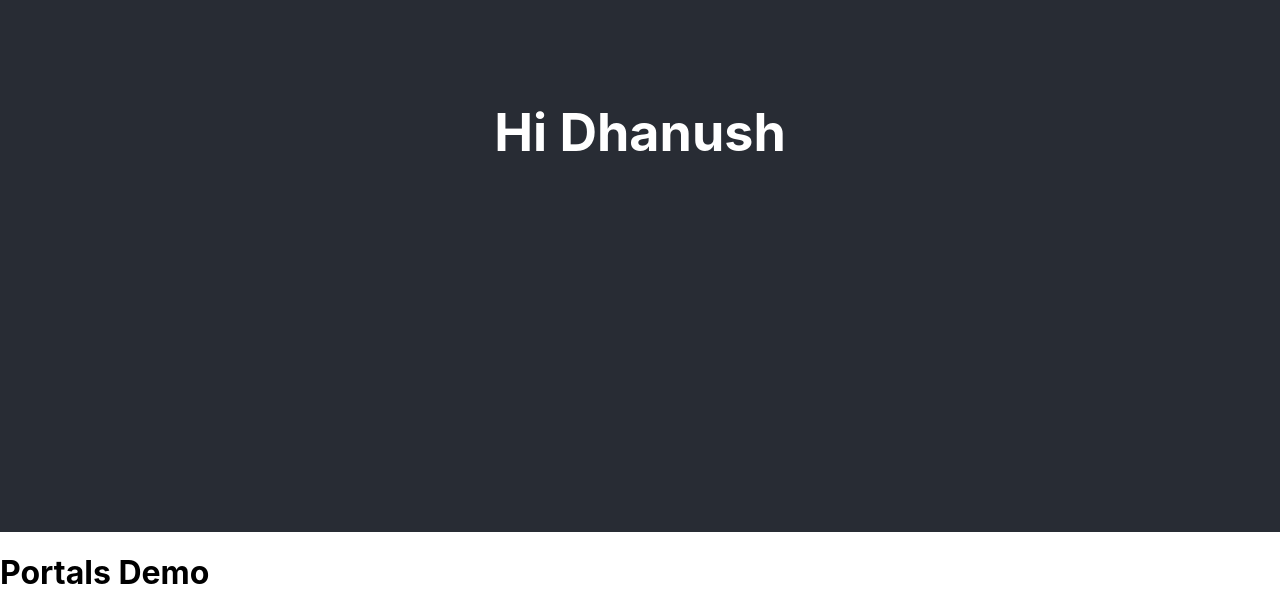
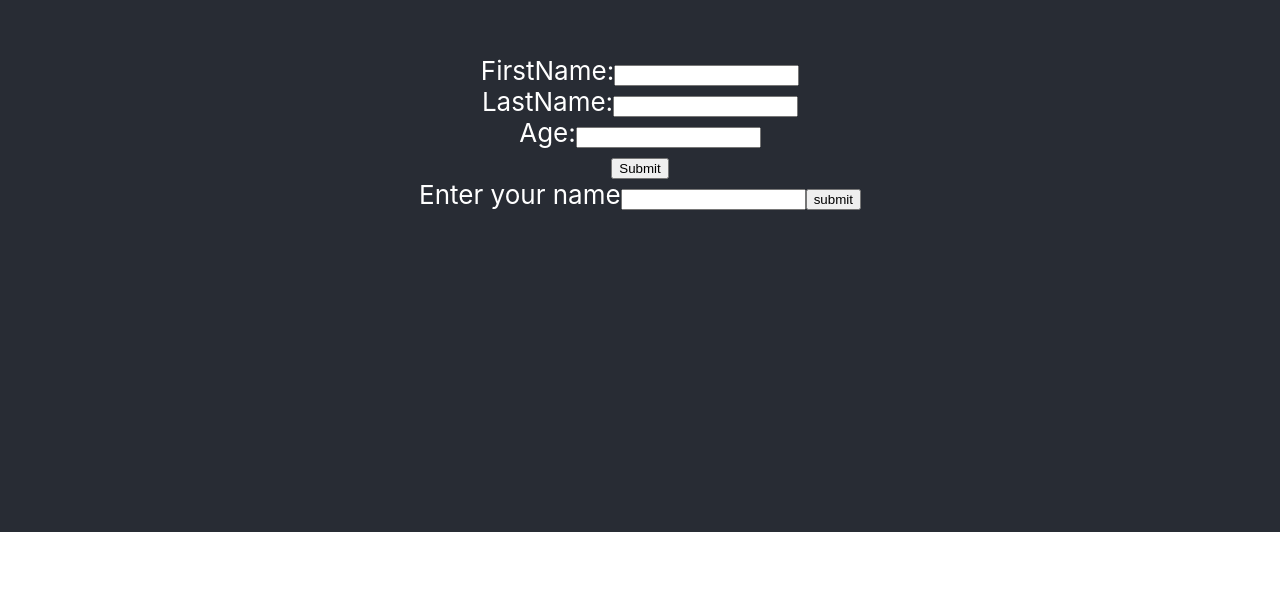
Before and after one commit to code-mamba/ReactJS, a React (Create React App) app: page / in a window 1280 px wide. Shown: the part 268-882 px from the top of the page. After the commit the page ends 800 px from the top, so only its background shows below. Built offline with nearby package versions, Linux system fonts and the light colour scheme.

Commit message:
Refs and Dom, Uncontrolled components

```diff
--- a/src/App.js
+++ b/src/App.js
@@ -17,10 +17,17 @@ import Hover from './HocHover';
 import Jquery from './otherLibraries';
 import PortalDemo from './PortalDemo';
 import MyFunct from './jsx-indept';
+import { Profiler } from 'react';
+import RefDom from './RefsAndDom';
+import NameForm from './UnControlledComponents';
 const MyComp = React.lazy(()=>import('./calc'))
 
 
 function App() {
+
+  function onRendercallback(id,phase,actualDuration,baseDuration,startTime,commitTime){
+    console.log(id,phase,actualDuration,baseDuration,startTime,commitTime)
+  }
   return (
     <div className="App">
       <header className="App-header">
@@ -47,10 +54,14 @@ function App() {
       <FrParentInput></FrParentInput>
       <Table></Table>
       <ClickCounter></ClickCounter>
-      <Hover></Hover> */}
-      {/* <Jquery></Jquery> */}
+      <Profiler id='Hover' onRender={onRendercallback}>
+      <Hover></Hover>
+      </Profiler>
+      <Jquery></Jquery>
       <PortalDemo></PortalDemo>
-      <MyFunct></MyFunct>
+      <MyFunct></MyFunct> */}
+      <RefDom></RefDom>
+      <NameForm></NameForm>
       </header>
 
     </div>
--- a/src/ComponentC.js
+++ b/src/ComponentC.js
@@ -4,7 +4,10 @@ import ComponentE from "./ComponentE";
 class ComponentC extends Component{
     render(){
         return(
+        <div>
+            <h2>Hey User</h2>
         <ComponentE></ComponentE>
+        </div>
         )
     }
 }
--- a/src/ComponentE.js
+++ b/src/ComponentE.js
@@ -4,7 +4,10 @@ import ComponentF from "./ComponentF";
 class ComponentE extends Component{
     render(){
         return(
+            <div>
+                <h2>Your name is</h2>
             <ComponentF></ComponentF>
+            </div>
         )
     }
 }
--- /dev/null
+++ b/src/RefsAndDom.js
@@ -0,0 +1,52 @@
+import React, { Component } from "react";
+class RefDom extends Component{
+    onClick=()=>{
+        alert(`Hi ${this.firstName.value+this.LastName.value}`)
+        console.log(this.firstName.value)
+        console.log(this.LastName.value)
+        console.log(this.age.value)
+    }
+    onKeyUp = (target,e) =>{
+      if(e.keyCode===13)
+      {
+        switch(target){
+            case 'firstName':
+                this.LastName.focus()
+                break
+            case 'lastName':
+                this.age.focus()
+                break
+            case 'age':
+                this.submit.focus()
+                break
+            case 'submit':
+                this.onClick()
+             default:
+                this.firstName.focus()
+        }
+
+      }
+    }
+    render(){
+        return(
+            <div>
+                <div>
+                <span>FirstName:</span>
+                <input type="text" ref={(input)=>{this.firstName=input}} onKeyUp = {this.onKeyUp.bind(this,'firstName')}></input>
+                </div>
+                <div>
+                    <span>LastName:</span>
+                    <input type="text" ref={(input)=>{this.LastName = input}}onKeyUp = {this.onKeyUp.bind(this,'lastName')}></input>
+                </div>
+                <div>
+                    <span>Age:</span>
+                    <input type="text" ref={(input)=>{this.age = input}} onKeyUp = {this.onKeyUp.bind(this,'age')}></input>
+                </div>
+                <div>
+                    <button type="submit" value="submit"ref={(input)=>{this.submit = input}} onClick={this.onClick} onKeyUp = {this.onKeyUp.bind(this,'submit')}>Submit</button>
+                </div>
+            </div>
+        )
+    }
+}
+export default RefDom
--- /dev/null
+++ b/src/UnControlledComponents.js
@@ -0,0 +1,22 @@
+import React, { Component } from "react";
+class NameForm extends Component{
+    constructor(props){
+        super(props)
+        this.clickHandle = this.clickHandle.bind(this)
+
+    }
+
+    clickHandle(){
+        alert(`Hi this is ${this.Name.value}`)
+    }
+    render(){
+        return(
+            <div>
+                <span>Enter your name</span>
+                <input type="text" ref={(input)=>{this.Name = input}}></input>
+                <button type="submit" ref={(input)=>{this.submit = input}} onClick = {this.clickHandle}>submit</button>
+            </div>
+        )
+    }
+}
+export default NameForm
```
